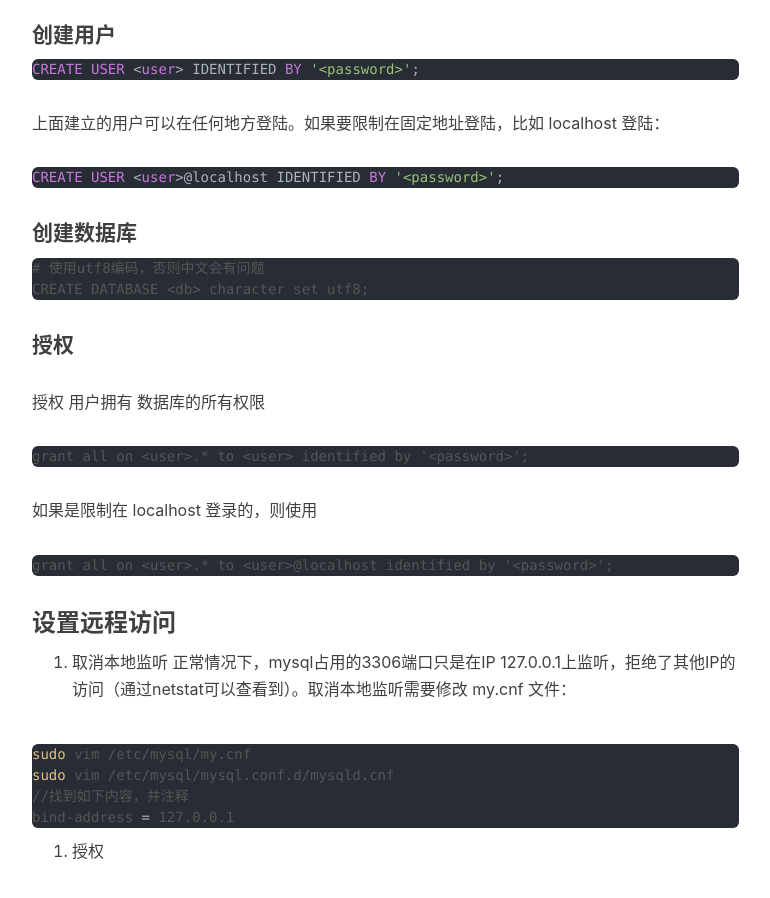
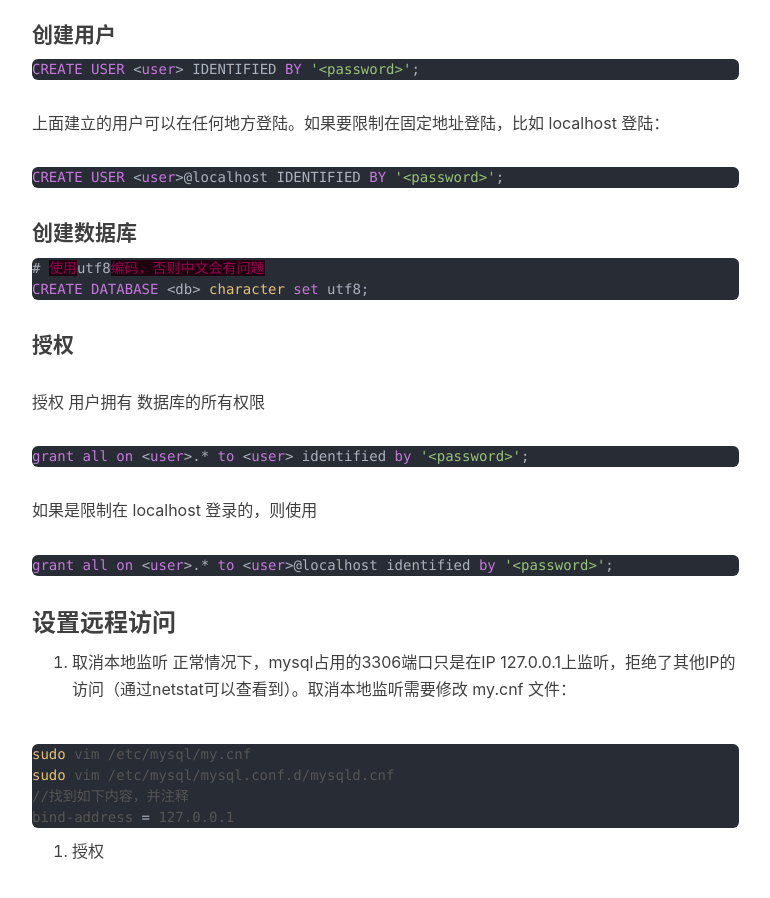
Before and after one commit to MiracleShadow/MiracleShadow.github.io, a Jekyll site: the page built from _posts/2019-01-28-MySQL笔记.md, in a window 1280 px wide and 900 px high, scrolled down 1360 px. Shown: the whole window, without its empty margins (233-1003 px from the left). Built offline with Jekyll 4.4.1, drawn with Linux system fonts in a browser that asks for light colours; nearby versions of some CDN libraries; comment, search, counter and statistics services are not loaded.

Commit message:
Update 2019-01-28-MySQL笔记.md

````diff
--- a/_posts/2019-01-28-MySQL笔记.md
+++ b/_posts/2019-01-28-MySQL笔记.md
@@ -14,7 +14,7 @@ tags:
 
 ### 安装MySQL
 
-```bash
+```shell
 wget https://dev.mysql.com/get/mysql-apt-config_0.8.12-1_all.deb
 dpkg -i mysql-apt-config_0.8.12-1_all.deb # 选择8.0
 apt-get update
@@ -25,7 +25,7 @@ apt-get install mysql-server mysql-client #中途会让你输入一次root用户
 
 启动、停止、重启
 
-```bash
+```shell
 sudo service mysql start
 sudo service mysql stop
 sudo service mysql restart
@@ -33,7 +33,7 @@ sudo service mysql restart
 
 要想检查 mysqld 进程是否已经开启，可以使用下面的命令：
 
-```bash
+```shell
 pgrep mysqld
 ```
 
@@ -41,7 +41,7 @@ pgrep mysqld
 
 #### 登陆
 
-```bash
+```shell
 mysql -u root -p
 ```
 
@@ -65,7 +65,7 @@ CREATE USER <user>@localhost IDENTIFIED BY '<password>';
 
 #### 创建数据库
 
-```
+```sql
 # 使用utf8编码，否则中文会有问题
 CREATE DATABASE <db> character set utf8;
 ```
@@ -74,13 +74,13 @@ CREATE DATABASE <db> character set utf8;
 
 授权 <user> 用户拥有 <user> 数据库的所有权限
 
-```
+```sql
 grant all on <user>.* to <user> identified by '<password>';
 ```
 
 如果是限制在 localhost 登录的，则使用
 
-```
+```sql
 grant all on <user>.* to <user>@localhost identified by '<password>';
 ```
 
@@ -89,7 +89,7 @@ grant all on <user>.* to <user>@localhost identified by '<password>';
 1. 取消本地监听
    正常情况下，mysql占用的3306端口只是在IP 127.0.0.1上监听，拒绝了其他IP的访问（通过netstat可以查看到）。取消本地监听需要修改 my.cnf 文件：
 
-```bash
+```shell
 sudo vim /etc/mysql/my.cnf
 sudo vim /etc/mysql/mysql.conf.d/mysqld.cnf
 //找到如下内容，并注释
@@ -105,6 +105,6 @@ FLUSH PRIVILEGES;
 
 3. 重启
 
-   ```bash
+   ```shell
    sudo service mysql restart
    ```
````
